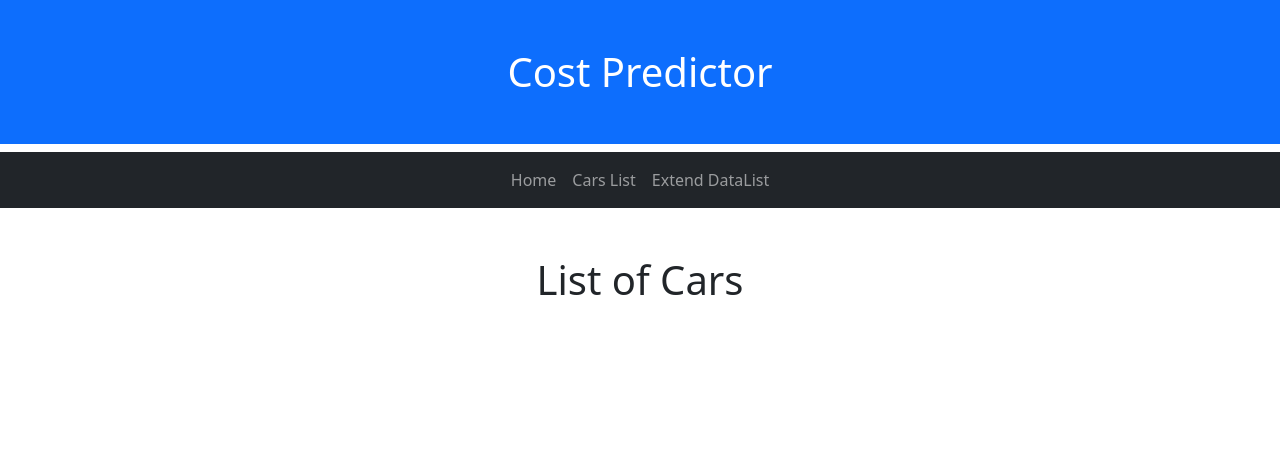
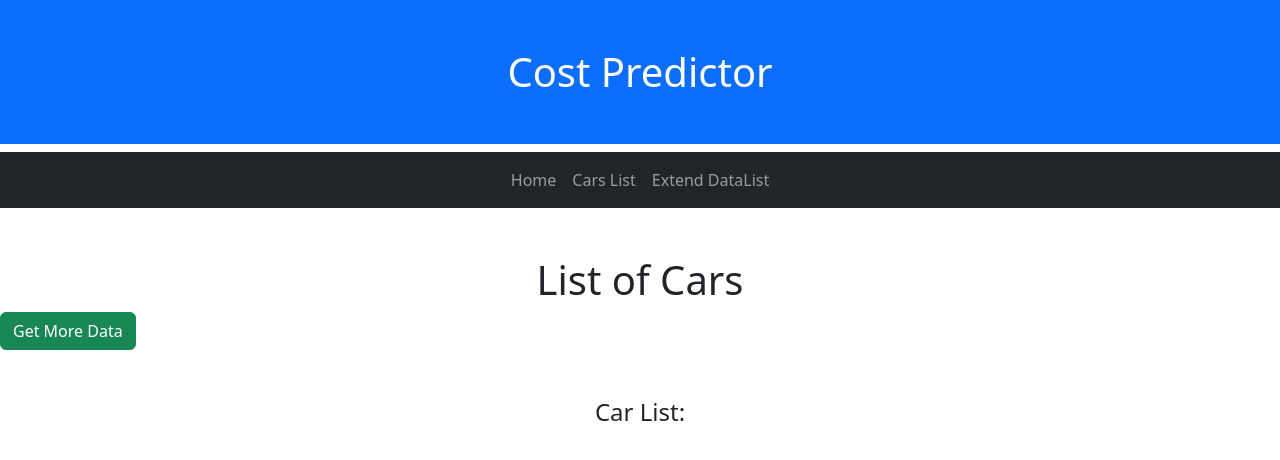
Before and after one commit to Alimeril/Cost_Predictor, a Django app: page /CarList/ in a window 1280 px wide. Shown: the top 460 px of the page. Run offline with Django 5.2, Linux system fonts and the light colour scheme; data that the repository does not hold is empty.

Commit message:
Creating GetCarData view and updating carlist html

```diff
--- a/carpredictor/readcar.py
+++ b/carpredictor/readcar.py
@@ -18,7 +18,7 @@ def read_car_name(driver,path):
             break
     return car_name
 
-class car():
+class car_properties():
     def __init__(self):
         self.name = None
         self.year = None
@@ -66,7 +66,7 @@ def read_data():
     time.sleep(1)
 
     for i in range(1,401):
-        new_car = car()
+        new_car = car_properties()
         new_car.read_car(driver,f'//*[@id="__layout"]/div/div[1]/section/div[2]/div[2]/div[{i}]/a')
         if new_car.name == None:
             continue
--- a/carpredictor/templates/carpredictor/carlist.html
+++ b/carpredictor/templates/carpredictor/carlist.html
@@ -6,6 +6,8 @@ List of Cars
 
 {% block content %}
 <h1 class=".container-fluid text-center pt-5">List of Cars</h1>
+<a class="btn btn-success" href = "{% url 'carpredictor:GetCarData' %}" role="button">Get More Data</a><br>
+<h4 class=".container-fluid text-center pt-5">Car List:</h4>
 {% for car in car_list %}
     <div class="card bg-secondary">
         <p class="card-header">{{car.created}}</p>
--- a/carpredictor/urls.py
+++ b/carpredictor/urls.py
@@ -5,4 +5,5 @@ app_name = 'carpredictor'
 urlpatterns = [
     path('', views.home, name = 'home'),
     path('CarList/', views.CarList.as_view(), name='CarList'),
+    path('carpredictor/ExtendsCarData', views.GetCarData, name='GetCarData'),
 ]
--- a/carpredictor/views.py
+++ b/carpredictor/views.py
@@ -1,8 +1,12 @@
 from typing import Any
 from django.db.models.query import QuerySet
+from django.http import HttpResponseRedirect
 from django.shortcuts import render
+from django.template import loader
 from django.views import generic
+from django.urls import reverse
 from .models import Car
+from . import readcar
 
 def home(request):
     return render(request, 'carpredictor/index.html')
@@ -15,3 +19,17 @@ class CarList(generic.ListView):
     def get_queryset(self):
         car_list = Car.objects.order_by('created')
         return car_list
+
+def GetCarData(request):
+    car_list = readcar.read_data()
+    for car in car_list:
+        q = Car(
+            name = car.name,
+            year = car.year,
+            description = car.description,
+            km = car.km,
+            price = car.price,
+        )
+        q.save()
+    template = loader.get_template("carpredictor/carlist.html")
+    return HttpResponseRedirect(template.render(request))
```
